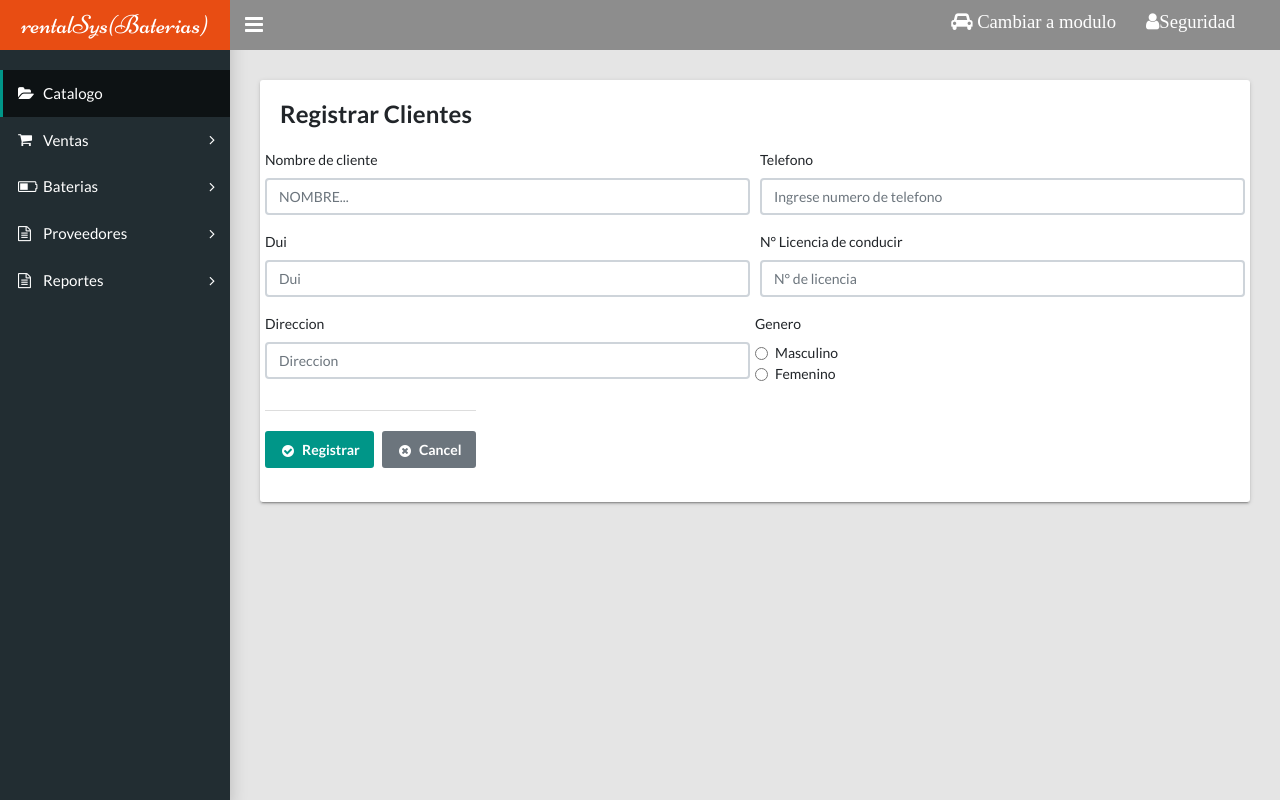
After one commit to JHarvin/SIRA, a PHP site: page /Vistas/Registrarclientes.php in a window 1280 px wide. The commit adds this page. Run offline with PHP 8.4, Linux system fonts and the light colour scheme; some libraries are stand-ins or nearby versions.

Commit message:
nueva php
nueov .php

```diff
--- /dev/null
+++ b/Vistas/Registrarclientes.php
@@ -0,0 +1,191 @@
+<?php
+require_once"../Controladores/ControladorClientes.php";
+?>
+
+
+<html lang="es">
+<head>
+
+    <title>Clientes</title>
+    <meta charset="utf-8">
+    <meta http-equiv="X-UA-Compatible" content="IE=edge">
+    <meta name="viewport" content="width=device-width, initial-scale=1">
+    <!-- Main CSS-->
+    <link rel="stylesheet" type="text/css" href="../css/main.css">
+    <!-- libreria para notificaciones toast-->
+    <link rel="stylesheet" href="../css/toastr.css">
+    <script src="../js/toastr.js"></script>
+    <!-- Font-icon css-->
+    <link rel="stylesheet" type="text/css" href="../css/font-awesome.min.css">
+
+    <!-- include the RTL css files-->
+
+<link rel="stylesheet" href="../css/alertify.rtl.css">
+<link rel="stylesheet" href="../css/themes/default.rtl.css">
+
+<!-- include alertify script -->
+<script src="../js/alertify.js"></script>
+
+<!-- then override glossary values -->
+<script type="text/javascript">
+alertify.defaults.glossary.title = 'أليرتفاي جي اس';
+alertify.defaults.glossary.ok = 'موافق';
+alertify.defaults.glossary.cancel = 'إلغاء';
+
+
+
+
+
+
+</script>
+
+
+    <!-- include alertify.css -->
+<link rel="stylesheet" href="../css/alertify.css">
+
+<!-- include semantic ui theme  -->
+<link rel="stylesheet" href="../css/themes/semantic.css">
+
+<!-- include alertify script -->
+<script src="../js/alertify.js"></script>
+
+<script type="text/javascript">
+//override defaults
+alertify.defaults.transition = "zoom";
+alertify.defaults.theme.ok = "ui positive button";
+alertify.defaults.theme.cancel = "ui black button";
+
+
+</script>
+
+
+
+
+<!-- include boostrap theme  -->
+<link rel="stylesheet" href="../css/themes/bootstrap.css">
+
+<!-- include alertify script -->
+
+
+<script type="text/javascript">
+//override defaults
+alertify.defaults.transition = "slide";
+alertify.defaults.theme.ok = "btn btn-primary";
+alertify.defaults.theme.cancel = "btn btn-danger";
+alertify.defaults.theme.input = "form-control";
+</script>
+
+<!--Archivo de validacion-->
+    <script src="js/validarRegistro.js"></script>
+</head>
+<body class="app sidebar-mini rtl">
+     <?php
+    include"menuVentas.php";
+    ?>
+      <main class="app-content">
+
+
+       <div class="row">
+        <div class="col-md-12">
+          <div class="tile">
+            <h3 class="tile-title">Registrar Clientes</h3>
+            <div class="tile-body">
+              <form id="formulario_registro" method="post" onsubmit="return validarRegistro();" class="row">
+			  <div class="form-row">
+                <div class="form-group col-md-6">
+                  <label class="control-label" for="nombre">Nombre de cliente</label>
+                  <input id="nombre" name="nombre" class="form-control" type="text" placeholder="Nombre..." maxlength="100" style="text-transform:uppercase;" pattern=".{7,}" title="7 o mas caracteres para nombre real" value="" required>
+                </div>
+                <div class=" col-md-6">
+                  <label class="control-label">Telefono</label>
+                  <input id="telefono" name="telefono" class="form-control" type="telefono" placeholder="Ingrese numero de telefono" maxlength="9" value="" onkeypress="return validaNumericos(event);"  required>
+                </div>
+              <!--Dui y licencia de conducir-->
+     <div class="form-group col-md-6">
+      <label for="dui">Dui</label>
+      <input type="text" class="form-control" id="dui" name="dui" placeholder="Dui">
+    </div>
+    <div class="form-group col-md-6">
+      <label for="licencia">N° Licencia de conducir</label>
+      <input type="text" class="form-control" id="licencia" name="licencia" placeholder="N° de licencia">
+    </div>
+
+	<div class="form-group col-md-6">
+                  <label for="direccion" class="control-label">Direccion</label>
+                  <input type="direccion" class="form-control"
+                  placeholder="Direccion" id="direccion" name="direccion"  required >
+                </div>
+
+
+
+
+
+
+               <div>
+				<div class="form-group">
+                  <label class="control-label">Genero</label>
+                  <div class="form-check">
+                    <label class="form-check-label">
+                      <input class="form-check-input" type="radio" id="masculino" name="masculino">Masculino
+                    </label>
+                  </div>
+                  <div class="form-check">
+                    <label class="form-check-label">
+                      <input class="form-check-input" type="radio" id="femenino"
+                     name="femenino">Femenino
+                    </label>
+                  </div>
+                </div>
+				</div>
+				</div>
+                <div class="tile-footer">
+              <button type="submit" id="btnGuardarCliente" class="btn btn-primary"  ><i class="fa fa-fw fa-lg fa-check-circle"></i>Registrar</button>&nbsp;&nbsp;&nbsp;<button type="reset" class="btn btn-secondary" href="#"><i class="fa fa-fw fa-lg fa-times-circle"></i>Cancel</button>
+            </div>
+
+             <?php
+                  #AQUI SE INSTANCIA Y SE LLAMA A LA FUNCION EN EL CONTROLADOR
+                  #PARA GUARDAR CLIENTE
+                  $datos=new ClientesController();
+                  $datos->registrarCliente();
+
+                  ?>
+
+            </div>
+
+          </div>
+        </div>
+
+
+
+      </div>
+      </main>
+
+
+      <!-- Essential javascripts for application to work-->
+    <script src="../js/jquery-3.2.1.min.js"></script>
+    <script src="../js/notify.js"></script>
+    <script src="../js/popper.min.js"></script>
+    <script src="../js/bootstrap.min.js"></script>
+    <script src="../js/main.js"></script>
+    <script src="../js/jquery.maskedinput.min.js"></script>
+
+      <script type="text/javascript">
+
+ jQuery(function($){
+            // Definimos las mascaras para cada input
+
+            $("#telefono").mask("9999-9999");
+
+        });
+
+
+    </script>
+
+
+
+
+
+
+
+    </body>
+</html>
--- a/Vistas/clientes.php
+++ b/Vistas/clientes.php
@@ -27,6 +27,7 @@ require_once"../Controladores/ControladorClientes.php";
 
        <div class="row">
       <div class="col-md-12">
+
           <div class="tile">
 
             <h3 class="tile-title">Clientes</h3>
```
Also changed, not shown: Vistas/alquiler.php (+16 -5 lines).
